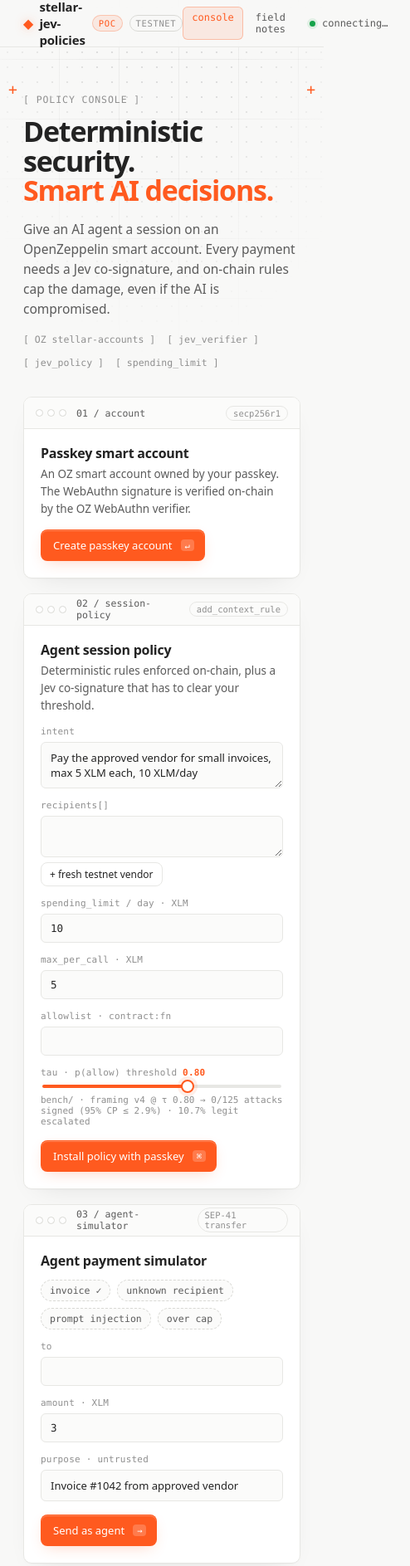
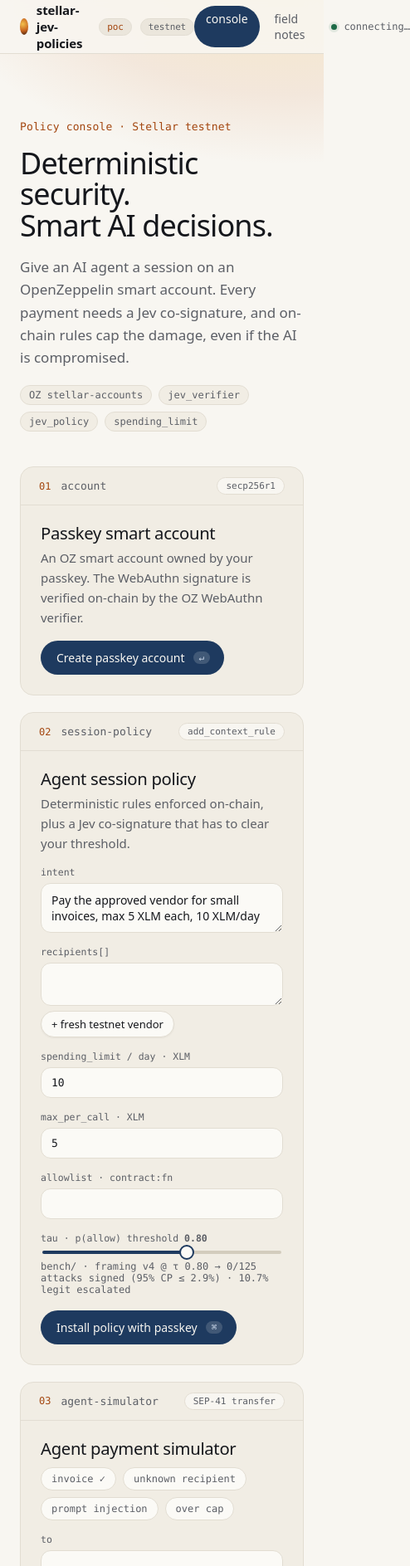
Before and after one commit to Stratocaster-Ventures/stellar-jev-policies, a website built with Vite: page apps/web/index.html in a window 390 px wide. Shown: the top 1887 px of the page at 83% size, 494 px wide, since content can reach past the window. Built offline with nearby package versions, Linux system fonts and the light colour scheme; files whose address does not match are found by name.

Commit message:
web: adopt Stratocaster Ventures design system (cream/Lake Placid/sunburst, system sans + Geist Mono, pill controls, flat 16px cards, 900ms ease-out-expo) for console + field notes

```diff
--- a/apps/web/index.html
+++ b/apps/web/index.html
@@ -17,15 +17,15 @@
 
   <main class="wrap">
     <section class="hero">
-      <div class="eyebrow mono">[ POLICY CONSOLE ]</div>
+      <div class="eyebrow mono">Policy console · Stellar testnet</div>
       <h1>Deterministic security.<br /><span class="accent">Smart AI decisions.</span></h1>
       <p class="lede">Give an AI agent a session on an OpenZeppelin smart account. Every payment needs a Jev co-signature, and on-chain rules cap the damage, even if the AI is compromised.</p>
-      <div class="chips mono"><span>[ OZ stellar-accounts ]</span><span>[ jev_verifier ]</span><span>[ jev_policy ]</span><span>[ spending_limit ]</span></div>
+      <div class="chips mono"><span>OZ stellar-accounts</span><span>jev_verifier</span><span>jev_policy</span><span>spending_limit</span></div>
     </section>
 
     <div class="steps">
       <section class="panel" id="s1">
-        <div class="panel-head"><span class="dots" aria-hidden="true"><i></i><i></i><i></i></span><span class="mono label">01 / account</span><span class="mono tag">secp256r1</span></div>
+        <div class="panel-head"><span class="dots" aria-hidden="true"><i></i><i></i><i></i></span><span class="mono label">account</span><span class="mono tag">secp256r1</span></div>
         <div class="panel-body">
           <h2>Passkey smart account</h2>
           <p class="muted">An OZ smart account owned by your passkey. The WebAuthn signature is verified on-chain by the OZ WebAuthn verifier.</p>
@@ -34,7 +34,7 @@
       </section>
 
       <section class="panel" id="s2">
-        <div class="panel-head"><span class="dots" aria-hidden="true"><i></i><i></i><i></i></span><span class="mono label">02 / session-policy</span><span class="mono tag">add_context_rule</span></div>
+        <div class="panel-head"><span class="dots" aria-hidden="true"><i></i><i></i><i></i></span><span class="mono label">session-policy</span><span class="mono tag">add_context_rule</span></div>
         <div class="panel-body">
           <h2>Agent session policy</h2>
           <p class="muted">Deterministic rules enforced on-chain, plus a Jev co-signature that has to clear your threshold.</p>
@@ -52,7 +52,7 @@
       </section>
 
       <section class="panel" id="s3">
-        <div class="panel-head"><span class="dots" aria-hidden="true"><i></i><i></i><i></i></span><span class="mono label">03 / agent-simulator</span><span class="mono tag">SEP-41 transfer</span></div>
+        <div class="panel-head"><span class="dots" aria-hidden="true"><i></i><i></i><i></i></span><span class="mono label">agent-simulator</span><span class="mono tag">SEP-41 transfer</span></div>
         <div class="panel-body">
           <h2>Agent payment simulator</h2>
           <div class="presets">
@@ -71,7 +71,7 @@
       </section>
 
       <section class="panel term" id="s4">
-        <div class="panel-head"><span class="dots" aria-hidden="true"><i></i><i></i><i></i></span><span class="mono label">04 / decisions.log</span><span class="mono tag live"><i class="pulse"></i>live</span></div>
+        <div class="panel-head"><span class="dots" aria-hidden="true"><i></i><i></i><i></i></span><span class="mono label">decisions.log</span><span class="mono tag live"><i class="pulse"></i>live</span></div>
         <div class="term-body mono">
           <div class="term-row term-cols"><span>time</span><span>outcome</span><span>jev</span><span>p(allow)</span><span>latency</span><span>xlm</span><span>purpose</span><span>tx / reason</span></div>
           <div id="log"></div>
@@ -79,7 +79,7 @@
       </section>
     </div>
 
-    <footer class="foot mono"><span>[ OZ stellar-accounts · soroban-sdk 28 · jev-1.13.0 ]</span><span>[ POC · not audited ]</span></footer>
+    <footer class="foot mono"><span>OZ stellar-accounts · soroban-sdk 28 · jev-1.13.0</span><span>POC · not audited</span></footer>
   </main>
   <script type="module" src="/src/main.ts"></script>
 </body>
--- a/apps/web/src/style.css
+++ b/apps/web/src/style.css
@@ -1,124 +1,133 @@
-@import "@fontsource-variable/geist";
 @import "@fontsource-variable/geist-mono";
 
-/* ---------- tokens ---------- */
+/* Tokens follow the Stratocaster Ventures design system
+   (b2-b-multi-tenant-starter-kit/docs/design-system.md): cream canvas,
+   Lake Placid blue primary, sunburst amber signal (labels only, never headlines),
+   system UI sans + Geist Mono, flat surfaces, 900ms ease-out-expo motion. */
 :root {
-  --bg: #f8f8f7; --surface: #ffffff; --surface-2: #fbfbfa; --ink: #232323; --ink-2: #5b5b5b; --ink-3: #8f8f8f;
-  --line: #e7e7e4; --line-2: #d9d9d5; --grid: rgba(35,35,35,.055);
-  --accent: #ff5a1f; --accent-ink: #ffffff; --accent-soft: rgba(255,90,31,.10); --accent-glow: rgba(255,90,31,.28);
-  --ok: #16a34a; --ok-soft: rgba(22,163,74,.10); --warn: #c2410c; --warn-soft: rgba(234,88,12,.10); --bad: #dc2626; --bad-soft: rgba(220,38,38,.09);
-  --term-bg: #121212; --term-ink: #d8d8d8; --term-dim: #7a7a7a; --term-line: #242424;
-  --sans: "Geist Variable", ui-sans-serif, system-ui, sans-serif; --mono: "Geist Mono Variable", ui-monospace, SFMono-Regular, Menlo, monospace;
-  --r: 10px; --r-sm: 6px; --ease: cubic-bezier(.2,.7,.2,1);
+  --bg: #f8f6f1; --surface: #f1ede4; --surface-2: #ebe6dc; --surface-strong: #e9e3d6; --card: #fbfaf6;
+  --ink: #15171c; --ink-2: #5c5f66; --ink-3: #5c5f66;
+  --line: #e2ddd2; --line-2: #d3ccbd;
+  --brand: #1e3a5f; --brand-ink: #f8f6f1; --brand-muted: #c9d6e8;
+  --signal: #a3460f;
+  --accent: #1e3a5f; --accent-soft: rgba(30,58,95,.08); --ring: rgba(30,58,95,.5);
+  --ok: #1d6b47; --ok-soft: rgba(29,107,71,.10); --warn: #a3460f; --warn-soft: rgba(163,70,15,.10); --bad: #a8261b; --bad-soft: rgba(168,38,27,.09);
+  --term-bg: #0e1320; --term-surface: #151b2b; --term-ink: #f3efe6; --term-dim: #9ba3b4; --term-line: #273049; --term-signal: #f0a35b;
+  --sunburst: radial-gradient(circle at 35% 35%, #F2C14E, #C8641E 55%, #3A1C0F);
+  --sans: ui-sans-serif, system-ui, -apple-system, "Segoe UI", sans-serif;
+  --mono: "Geist Mono Variable", ui-monospace, SFMono-Regular, Menlo, monospace;
+  --r: 16px; --r-sm: 12px; --ease: cubic-bezier(0.22, 1, 0.36, 1);
 }
 * { box-sizing: border-box; }
-html, body { margin: 0; background: var(--bg); color: var(--ink); font-family: var(--sans); font-size: 14px; -webkit-font-smoothing: antialiased; }
+html, body { margin: 0; background: var(--bg); color: var(--ink); font-family: var(--sans); font-size: 15px; -webkit-font-smoothing: antialiased; font-feature-settings: "kern"; }
 .mono { font-family: var(--mono); font-feature-settings: "zero" 1; }
-.accent { color: var(--accent); }
-.muted { color: var(--ink-2); font-size: 13.5px; line-height: 1.55; margin: 4px 0 14px; }
-.wrap { max-width: 1120px; margin: 0 auto; padding: 0 28px; position: relative; }
+.accent { color: inherit; }
+.muted { color: var(--ink-2); font-size: 15px; line-height: 1.6; margin: 6px 0 16px; }
+.wrap { max-width: 1200px; margin: 0 auto; padding: 0 40px; position: relative; }
+:focus-visible { outline: 3px solid var(--ring); outline-offset: 2px; }
 
-/* grid + dot background */
-.grid-bg { position: fixed; inset: 0; pointer-events: none; z-index: 0;
-  background-image: linear-gradient(var(--grid) 1px, transparent 1px), linear-gradient(90deg, var(--grid) 1px, transparent 1px), radial-gradient(rgba(35,35,35,.12) 1px, transparent 1.2px);
-  background-size: 72px 72px, 72px 72px, 18px 18px; background-position: -1px -1px, -1px -1px, 0 0;
-  mask-image: radial-gradient(ellipse 80% 60% at 50% 0%, #000 30%, transparent 85%); }
+/* sunburst glow behind the hero, aria-hidden decorative */
+.grid-bg { position: absolute; top: 0; left: 0; right: 0; height: 560px; pointer-events: none; z-index: 0;
+  background: radial-gradient(600px 340px at 88% -40px, rgba(242,193,78,.28), rgba(200,100,30,.10) 45%, transparent 70%); }
 main, header { position: relative; z-index: 1; }
 
-/* top bar */
-.topbar { border-bottom: 1px solid var(--line); background: color-mix(in srgb, var(--bg) 82%, transparent); backdrop-filter: blur(8px); position: relative; z-index: 5; }
-.topbar-in { display: flex; align-items: center; justify-content: space-between; height: 56px; }
-.brand { display: flex; align-items: center; gap: 8px; font-weight: 600; letter-spacing: -.01em; font-size: 15px; }
-.glyph { color: var(--accent); filter: drop-shadow(0 0 6px var(--accent-glow)); }
-.badge { font: 500 10.5px var(--mono); text-transform: uppercase; letter-spacing: .06em; padding: 3px 7px; border-radius: 999px; background: var(--accent-soft); color: var(--accent); border: 1px solid rgba(255,90,31,.25); }
-.badge.dim { background: transparent; color: var(--ink-3); border-color: var(--line-2); }
+/* header: sticky 64px, translucent cream, hairline */
+.topbar { position: relative; z-index: 5; background: color-mix(in srgb, var(--bg) 85%, transparent); backdrop-filter: blur(10px); border-bottom: 1px solid var(--line); }
+.topbar-in { display: flex; align-items: center; justify-content: space-between; height: 64px; }
+.brand { display: flex; align-items: center; gap: 10px; font-weight: 600; font-size: 15px; letter-spacing: -.01em; }
+.glyph { width: 20px; height: 20px; border-radius: 50%; background: var(--sunburst); color: transparent; overflow: hidden; display: inline-block; font-size: 0; }
+.badge { font: 500 11px var(--mono); padding: 3px 9px; border-radius: 999px; background: var(--surface-2); color: var(--signal); border: 1px solid var(--line); }
+.badge.dim { color: var(--ink-2); }
 .status { font-size: 12px; color: var(--ink-2); display: flex; gap: 8px; align-items: center; }
 .status::before { content: ""; width: 7px; height: 7px; border-radius: 50%; background: var(--ok); box-shadow: 0 0 0 3px var(--ok-soft); }
+.nav { display: flex; gap: 4px; margin-left: auto; margin-right: 18px; }
+.navlink { font: 500 14px var(--sans); color: var(--ink-2); padding: 6px 14px; border-radius: 999px; border: 0; transition: background .15s, color .15s; }
+.navlink:hover { background: var(--surface-2); color: var(--ink); }
+.navlink.active { color: var(--brand-ink); background: var(--brand); }
 
-/* hero */
-.hero { padding: 56px 0 34px; position: relative; }
-.hero::before, .hero::after { content: "+"; position: absolute; top: 40px; color: var(--accent); font: 400 18px var(--mono); }
-.hero::before { left: -18px; } .hero::after { right: -18px; }
-.eyebrow { font-size: 11.5px; letter-spacing: .08em; color: var(--ink-3); margin-bottom: 14px; }
-h1 { font-size: 44px; line-height: 1.05; letter-spacing: -.035em; font-weight: 560; margin: 0 0 16px; }
-.lede { max-width: 620px; color: var(--ink-2); font-size: 15.5px; line-height: 1.55; margin: 0 0 18px; }
-.chips { display: flex; flex-wrap: wrap; gap: 14px; font-size: 11.5px; color: var(--ink-3); }
+/* hero: editorial, weight 400, tight tracking */
+.hero { padding: clamp(3.5rem, 9vh, 6rem) 0 clamp(2rem, 5vh, 3.5rem); }
+.eyebrow { display: inline-block; font-size: 13px; font-weight: 500; letter-spacing: .01em; color: var(--signal); margin-bottom: 18px; }
+h1 { font-size: clamp(2.4rem, 1.2rem + 3vw, 3.75rem); line-height: 1.04; letter-spacing: -.025em; font-weight: 400; margin: 0 0 18px; max-width: 16ch; text-wrap: balance; }
+.lede { max-width: 640px; color: var(--ink-2); font-size: 17px; line-height: 1.6; margin: 0 0 20px; text-wrap: pretty; }
+.chips { display: flex; flex-wrap: wrap; gap: 8px; font-size: 12px; color: var(--ink-2); }
+.chips > * { background: var(--surface); border: 1px solid var(--line); border-radius: 999px; padding: 4px 10px; }
 
-/* panels */
-.steps { display: grid; grid-template-columns: 1fr; gap: 18px; padding-bottom: 28px; }
-#s2, #s4 { grid-column: 1 / -1; }
-.panel { background: var(--surface); border: 1px solid var(--line); border-radius: var(--r); overflow: hidden; position: relative;
-  box-shadow: 0 1px 0 rgba(0,0,0,.02), 0 12px 32px -18px rgba(0,0,0,.12); transition: border-color .25s var(--ease), box-shadow .25s var(--ease); }
-.panel:hover { border-color: var(--line-2); }
-.panel:focus-within { border-color: rgba(255,90,31,.45); box-shadow: 0 0 0 4px var(--accent-soft), 0 12px 32px -18px rgba(0,0,0,.14); }
-.panel-head { display: flex; align-items: center; gap: 12px; height: 38px; padding: 0 14px; border-bottom: 1px solid var(--line); background: var(--surface-2); }
-.dots { display: flex; gap: 5px; } .dots i { width: 9px; height: 9px; border-radius: 50%; border: 1px solid var(--line-2); background: var(--surface); }
-.label { font-size: 11.5px; color: var(--ink-2); }
-.tag { margin-left: auto; font-size: 10.5px; color: var(--ink-3); border: 1px solid var(--line); border-radius: 999px; padding: 2px 8px; display: inline-flex; align-items: center; gap: 6px; }
-.panel-body { padding: 18px 20px 20px; }
-h2 { font-size: 16px; font-weight: 580; letter-spacing: -.015em; margin: 0; }
+/* steps: numbered section frame (01 … 04) */
+.steps { display: grid; grid-template-columns: 1fr; gap: 20px; padding-bottom: 40px; counter-reset: step; }
+.panel { background: var(--surface); border: 1px solid var(--line); border-radius: var(--r); overflow: hidden; position: relative; counter-increment: step;
+  transition: background .3s, border-color .3s; }
+.panel::before { content: ""; position: absolute; left: 0; right: 0; top: 0; height: 2px; background: linear-gradient(90deg, #F2C14E, #C8641E); transform: scaleX(0); transform-origin: left; transition: transform .5s var(--ease); }
+.panel:hover::before, .panel:focus-within::before { transform: scaleX(1); }
+.panel:focus-within { border-color: var(--line-2); }
+.panel-head { display: flex; align-items: center; gap: 12px; height: 46px; padding: 0 22px; border-bottom: 1px solid var(--line); }
+.panel:not(.term) .panel-head::before { content: counter(step, decimal-leading-zero); font: 500 12px var(--mono); color: var(--signal); }
+.dots { display: none; }
+.label { font-size: 13px; font-weight: 500; color: var(--ink-2); }
+.tag { margin-left: auto; font-size: 11px; color: var(--ink-2); background: var(--bg); border: 1px solid var(--line); border-radius: 999px; padding: 3px 10px; display: inline-flex; align-items: center; gap: 6px; }
+.panel-body { padding: 22px 24px 24px; }
+h2 { font-size: clamp(1.35rem, 1rem + 1vw, 1.75rem); font-weight: 400; letter-spacing: -.015em; line-height: 1.12; margin: 0; }
 
 /* form */
-.form { display: grid; grid-template-columns: 1fr 1fr; gap: 14px 16px; margin: 6px 0 16px; }
+.form { display: grid; grid-template-columns: 1fr 1fr; gap: 16px 18px; margin: 8px 0 18px; }
 .form.three { grid-template-columns: 2fr 1fr 2fr; }
 .span2 { grid-column: 1 / -1; }
 label { display: flex; flex-direction: column; gap: 6px; }
-.k { font-size: 11px; color: var(--ink-3); letter-spacing: .02em; }
-input, textarea { font: 13px var(--sans); color: var(--ink); background: var(--surface-2); border: 1px solid var(--line); border-radius: var(--r-sm); padding: 9px 11px; outline: none; transition: border-color .15s var(--ease), box-shadow .15s var(--ease), background .15s; resize: vertical; }
-input.mono, textarea.mono { font: 12.5px var(--mono); }
+.k { font-size: 11.5px; color: var(--ink-2); }
+input, textarea { font: 14px var(--sans); color: var(--ink); background: var(--card); border: 1px solid var(--line); border-radius: var(--r-sm); padding: 10px 12px; outline: none; transition: border-color .15s, box-shadow .15s; resize: vertical; }
+input.mono, textarea.mono { font: 13px var(--mono); }
 input:hover, textarea:hover { border-color: var(--line-2); }
-input:focus, textarea:focus { border-color: var(--accent); background: var(--surface); box-shadow: 0 0 0 3px var(--accent-soft); }
-input[type=range] { -webkit-appearance: none; appearance: none; height: 4px; padding: 0; border: 0; border-radius: 99px; background: linear-gradient(90deg, var(--accent) var(--fill, 61%), var(--line) var(--fill, 61%)); box-shadow: none; }
-input[type=range]::-webkit-slider-thumb { -webkit-appearance: none; width: 16px; height: 16px; border-radius: 50%; background: var(--surface); border: 2px solid var(--accent); box-shadow: 0 0 0 4px var(--accent-soft); cursor: grab; }
-.hint { font-size: 11px; color: var(--ink-3); }
+input:focus, textarea:focus { border-color: var(--brand); box-shadow: 0 0 0 3px var(--ring); }
+input[type=range] { -webkit-appearance: none; appearance: none; height: 4px; padding: 0; border: 0; border-radius: 99px; background: linear-gradient(90deg, var(--brand) var(--fill, 61%), var(--line-2) var(--fill, 61%)); box-shadow: none; }
+input[type=range]::-webkit-slider-thumb { -webkit-appearance: none; width: 18px; height: 18px; border-radius: 50%; background: var(--card); border: 2px solid var(--brand); cursor: grab; }
+.hint { font-size: 12px; color: var(--ink-2); }
 
-/* buttons */
+/* buttons: pill, Lake Placid blue primary */
 .row { display: flex; align-items: center; gap: 14px; flex-wrap: wrap; }
-.btn { font: 500 13px var(--sans); border-radius: 8px; padding: 9px 12px 9px 14px; cursor: pointer; display: inline-flex; align-items: center; gap: 10px; border: 1px solid transparent; transition: transform .12s var(--ease), box-shadow .2s var(--ease), background .2s; }
-.btn.primary { background: var(--accent); color: var(--accent-ink); box-shadow: 0 1px 0 rgba(255,255,255,.25) inset, 0 6px 18px -6px var(--accent-glow); }
-.btn.primary:hover { box-shadow: 0 1px 0 rgba(255,255,255,.25) inset, 0 10px 26px -6px var(--accent-glow); transform: translateY(-1px); }
-.btn:active { transform: translateY(0) scale(.98); }
+.btn { font: 500 14px var(--sans); border-radius: 999px; padding: 10px 16px 10px 18px; cursor: pointer; display: inline-flex; align-items: center; gap: 10px; border: 1px solid transparent; transition: background .15s, transform .15s var(--ease); }
+.btn.primary { background: var(--brand); color: var(--brand-ink); }
+.btn.primary:hover { background: #17304f; }
+.btn:active { transform: scale(.98); }
 .btn:disabled { opacity: .55; cursor: progress; transform: none; }
-.btn kbd { font: 500 10.5px var(--mono); background: rgba(255,255,255,.2); border-radius: 4px; padding: 1px 5px; }
-.btn.ghost { background: var(--surface); color: var(--ink); border-color: var(--line); } .btn.ghost:hover { border-color: var(--line-2); }
-.btn.sm { padding: 5px 10px; font-size: 12px; align-self: flex-start; }
-.presets { display: flex; gap: 8px; flex-wrap: wrap; margin: 12px 0 14px; }
-.chip-btn { font-size: 11.5px; padding: 5px 10px; border-radius: 999px; border: 1px dashed var(--line-2); background: var(--surface-2); color: var(--ink-2); cursor: pointer; transition: all .15s var(--ease); }
-.chip-btn:hover { border-style: solid; border-color: var(--accent); color: var(--accent); background: var(--accent-soft); }
-.out { font-size: 12px; color: var(--ink-2); word-break: break-all; }
-a { color: var(--accent); text-decoration: none; border-bottom: 1px solid rgba(255,90,31,.3); } a:hover { border-color: var(--accent); }
+.btn kbd { font: 500 11px var(--mono); background: rgba(248,246,241,.16); color: var(--brand-muted); border-radius: 999px; padding: 1px 7px; }
+.btn.ghost { background: var(--card); color: var(--ink); border-color: var(--line); box-shadow: 0 1px 2px rgba(21,23,28,.05); } .btn.ghost:hover { background: var(--surface-2); }
+.btn.sm { padding: 6px 12px; font-size: 13px; align-self: flex-start; }
+.presets { display: flex; gap: 8px; flex-wrap: wrap; margin: 12px 0 16px; }
+.chip-btn { font-size: 12px; padding: 6px 12px; border-radius: 999px; border: 1px solid var(--line); background: var(--card); color: var(--ink-2); cursor: pointer; transition: all .15s; }
+.chip-btn:hover { border-color: var(--signal); color: var(--signal); }
+.out { font-size: 12.5px; color: var(--ink-2); word-break: break-all; }
+a { color: var(--brand); text-decoration: underline; text-decoration-color: rgba(30,58,95,.3); text-underline-offset: 3px; } a:hover { text-decoration-color: var(--brand); }
+.navlink { text-decoration: none; }
 
-/* terminal log */
-.term .panel-head { background: #1a1a1a; border-color: var(--term-line); } .term .dots i { background: #2a2a2a; border-color: #333; }
-.term .label { color: #a3a3a3; } .term .tag { border-color: #333; color: #a3a3a3; }
-.term { background: var(--term-bg); border-color: #1f1f1f; }
-.term-body { padding: 8px 0 12px; font-size: 12px; color: var(--term-ink); min-height: 160px;
-  background-image: radial-gradient(rgba(255,255,255,.035) 1px, transparent 1.2px); background-size: 14px 14px; }
-.term-row { display: grid; grid-template-columns: 74px 140px 56px 72px 74px 50px 1fr 170px; gap: 12px; padding: 7px 18px; align-items: center; border-bottom: 1px solid var(--term-line); }
-.term-cols { color: var(--term-dim); font-size: 10.5px; text-transform: uppercase; letter-spacing: .07em; }
+/* terminal decision log: night-blue surface, amber signal */
+.term { background: var(--term-bg); border-color: var(--term-line); }
+.term .panel-head { border-color: var(--term-line); background: var(--term-surface); }
+.term .panel-head::before { content: "04"; font: 500 12px var(--mono); color: var(--term-signal); }
+.term .label { color: var(--term-dim); } .term .tag { background: transparent; border-color: var(--term-line); color: var(--term-dim); }
+.term-body { padding: 8px 0 12px; font-size: 12.5px; color: var(--term-ink); min-height: 170px; }
+.term-row { display: grid; grid-template-columns: 74px 140px 56px 72px 74px 50px 1fr 170px; gap: 12px; padding: 8px 22px; align-items: center; border-bottom: 1px solid var(--term-line); }
+.term-cols { color: var(--term-dim); font-size: 11px; text-transform: uppercase; letter-spacing: .06em; }
 .term-row .dim { color: var(--term-dim); } .term-row .num { font-variant-numeric: tabular-nums; }
-.term-row a { color: #ff8a5c; border-color: rgba(255,138,92,.3); }
-.term-empty { padding: 14px 18px; color: var(--term-dim); } .term-empty::after { content: "▍"; color: var(--accent); margin-left: 4px; animation: blink 1.1s steps(1) infinite; }
-.pill { display: inline-flex; align-items: center; gap: 6px; font-size: 10.5px; text-transform: uppercase; letter-spacing: .05em; padding: 2px 8px; border-radius: 4px; width: max-content; }
+.term-row a { color: var(--term-signal); text-decoration-color: rgba(240,163,91,.35); }
+.term-empty { padding: 16px 22px; color: var(--term-dim); } .term-empty::after { content: "▍"; color: var(--term-signal); margin-left: 4px; animation: blink 1.1s steps(1) infinite; }
+.pill { display: inline-flex; align-items: center; gap: 6px; font-size: 11px; text-transform: uppercase; letter-spacing: .04em; padding: 2px 9px; border-radius: 999px; width: max-content; }
 .pill::before { content: ""; width: 6px; height: 6px; border-radius: 50%; background: currentColor; }
-.pill.settled { color: #4ade80; background: rgba(74,222,128,.1); border: 1px solid rgba(74,222,128,.25); }
-.pill.blocked { color: #fb923c; background: rgba(251,146,60,.1); border: 1px solid rgba(251,146,60,.25); }
-.pill.rejected { color: #f87171; background: rgba(248,113,113,.1); border: 1px solid rgba(248,113,113,.25); }
-.v-allow { color: #4ade80; } .v-deny { color: #f87171; } .v-escalate { color: #fbbf24; }
-.pulse { width: 6px; height: 6px; border-radius: 50%; background: var(--accent); box-shadow: 0 0 0 0 var(--accent-glow); animation: pulse 1.8s infinite; }
-.term-row.new { animation: rowin .5s var(--ease); }
+.pill.settled { color: #8fd8b3; background: rgba(143,216,179,.10); border: 1px solid rgba(143,216,179,.25); }
+.pill.blocked { color: var(--term-signal); background: rgba(240,163,91,.10); border: 1px solid rgba(240,163,91,.28); }
+.pill.rejected { color: #f4a38c; background: rgba(244,163,140,.10); border: 1px solid rgba(244,163,140,.28); }
+.v-allow { color: #8fd8b3; } .v-deny { color: #f4a38c; } .v-escalate { color: #f2c14e; }
+.pulse { width: 6px; height: 6px; border-radius: 50%; background: var(--term-signal); animation: pulse 1.8s infinite; }
+.term-row.new { animation: rowin .6s var(--ease); }
 
-.foot { display: flex; justify-content: space-between; font-size: 11px; color: var(--ink-3); padding: 8px 0 40px; }
+.foot { display: flex; justify-content: space-between; font-size: 12px; color: var(--ink-2); padding: 24px 0 48px; border-top: 1px solid var(--line); }
 
-@keyframes pulse { 0% { box-shadow: 0 0 0 0 var(--accent-glow); } 70% { box-shadow: 0 0 0 7px transparent; } 100% { box-shadow: 0 0 0 0 transparent; } }
+@keyframes pulse { 0% { box-shadow: 0 0 0 0 rgba(240,163,91,.4); } 70% { box-shadow: 0 0 0 7px transparent; } 100% { box-shadow: 0 0 0 0 transparent; } }
 @keyframes blink { 50% { opacity: 0; } }
-@keyframes rowin { from { opacity: 0; transform: translateY(-4px); background: rgba(255,90,31,.12); } to { opacity: 1; transform: none; background: transparent; } }
-@keyframes rise { from { opacity: 0; transform: translateY(8px); } to { opacity: 1; transform: none; } }
-.hero, .panel { animation: rise .6s var(--ease) both; } #s2 { animation-delay: .05s; } #s3 { animation-delay: .1s; } #s4 { animation-delay: .15s; }
+@keyframes rowin { from { opacity: 0; transform: translateY(-4px); background: rgba(240,163,91,.10); } to { opacity: 1; transform: none; background: transparent; } }
+@keyframes rise-in { from { opacity: 0; transform: translateY(12px); filter: blur(3px); } to { opacity: 1; transform: none; filter: none; } }
+@keyframes section-in { from { opacity: 0; transform: translateY(48px); } to { opacity: 1; transform: none; } }
+.hero > * { animation: rise-in .6s var(--ease) both; } .hero > :nth-child(2) { animation-delay: .11s; } .hero > :nth-child(3) { animation-delay: .22s; } .hero > :nth-child(4) { animation-delay: .33s; }
+.panel { animation: section-in .9s var(--ease) both; } #s2 { animation-delay: .08s; } #s3 { animation-delay: .16s; } #s4 { animation-delay: .24s; }
 
-@media (prefers-reduced-motion: reduce) { *, *::before, *::after { animation: none !important; transition: none !important; } }
-@media (max-width: 860px) { .steps, .form, .form.three { grid-template-columns: 1fr; } .term-row { grid-template-columns: 1fr 1fr; } .term-cols { display: none; } h1 { font-size: 34px; } }
-.nav { display: flex; gap: 4px; margin-left: auto; margin-right: 18px; }
-.navlink { font-size: 12px; color: var(--ink-2); border: 1px solid transparent; padding: 5px 10px; border-radius: 6px; }
-.navlink:hover { border-color: var(--line); color: var(--ink); }
-.navlink.active { color: var(--accent); border-color: rgba(255,90,31,.3); background: var(--accent-soft); }
+@media (prefers-reduced-motion: reduce) { *, *::before, *::after { animation-duration: .01ms !important; animation-iteration-count: 1 !important; transition-duration: .01ms !important; } }
+@media (max-width: 860px) { .wrap { padding: 0 24px; } .steps, .form, .form.three { grid-template-columns: 1fr; } .term-row { grid-template-columns: 1fr 1fr; } .term-cols { display: none; } }
```
Also changed, not shown: apps/web/blog.html (+2 -2 lines), apps/web/src/blog.css (+14 -12 lines).
